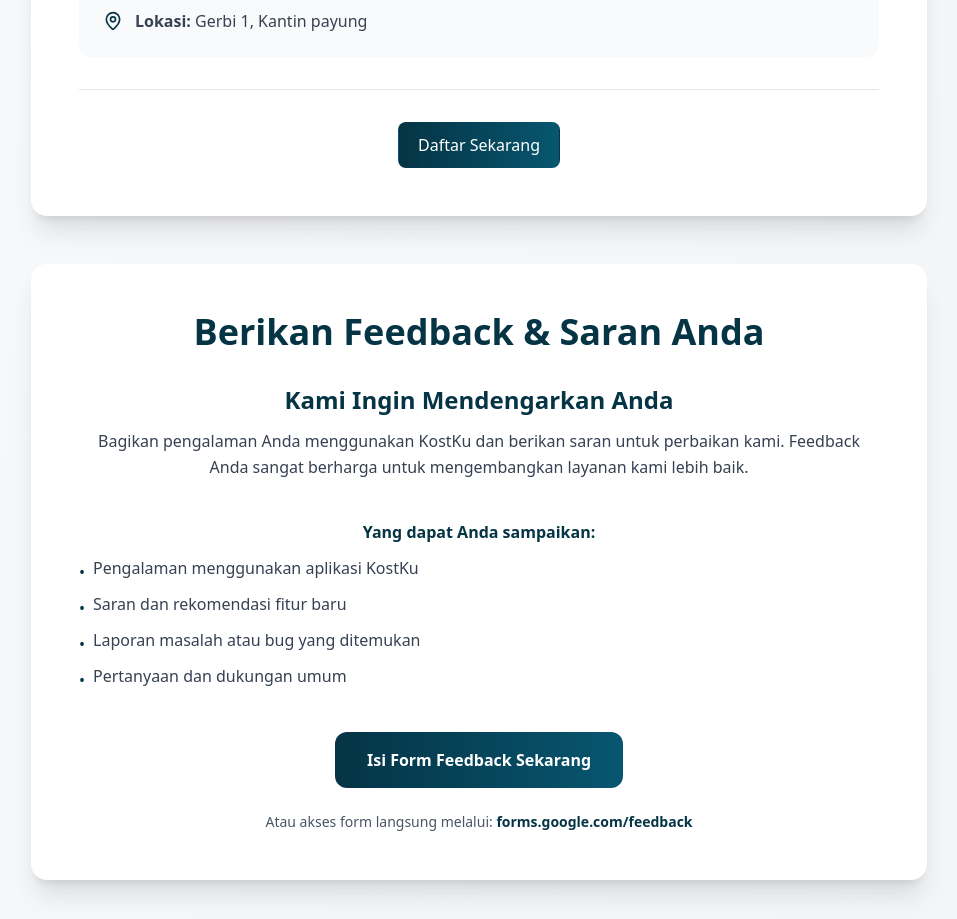
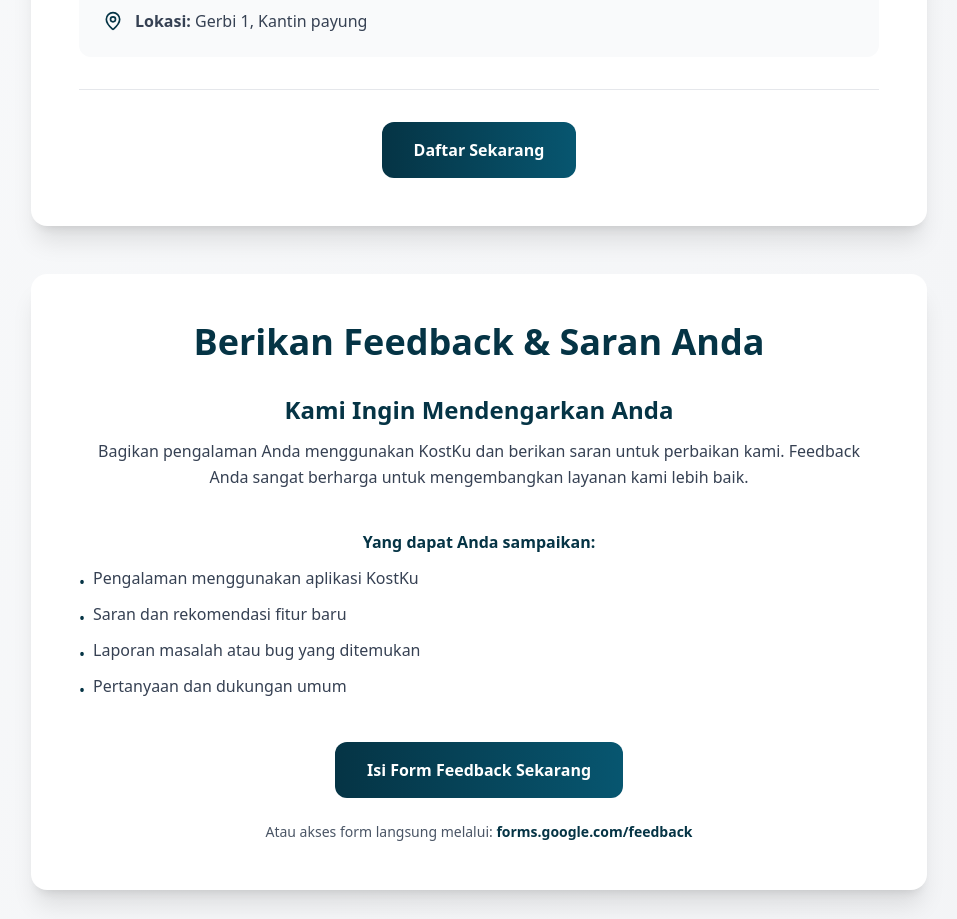
Before and after one commit to vincentLagi/KostKu, a React (Vite) app: page /news in a window 1280 px wide. Shown: the part 1340-2259 px from the top of the page, without its empty margins (161-1118 px from the left). Built offline with nearby package versions, Linux system fonts and the light colour scheme.

Commit message:
#MAIN - add link redirect booth attendance

```diff
--- a/src/NewsPage.tsx
+++ b/src/NewsPage.tsx
@@ -112,9 +112,11 @@
                             </div>
 
                             <div className="mt-8 pt-8 border-t border-gray-200">
-                                <button className="w-full md:w-auto px-8 py-4 bg-gradient-to-r from-[#053445] to-[#075670] text-white font-semibold rounded-xl hover:shadow-lg transform hover:-translate-y-1 transition-all duration-200">
+                                {/* <button > */}
+                                    <a className="inline-block w-full md:w-auto px-8 py-4 bg-gradient-to-r from-[#053445] to-[#075670] text-white font-semibold rounded-xl hover:shadow-lg transform hover:-translate-y-1 transition-all duration-200 text-center" href="https://docs.google.com/forms/d/e/1FAIpQLSc6bIASWQZMplLbTlMsV5VHUXqBqLOMWlBKhR4M7Uf5WFdKfw/viewform?usp=dialog">
                                     Daftar Sekarang
-                                </button>
+                                    </a>
+                                {/* </button> */}
                             </div>
                         </div>
                     </div>
```
